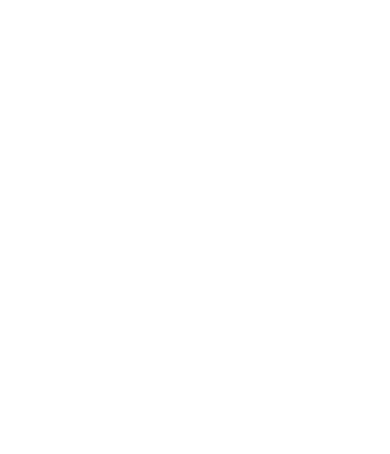
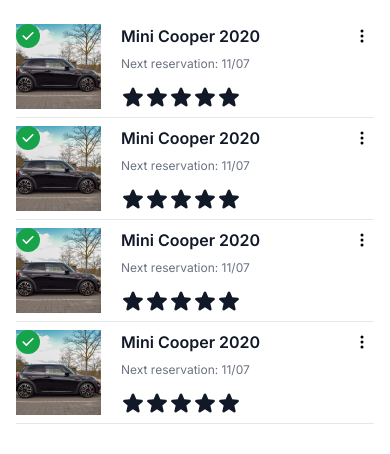
Before and after one commit to Alex5ander/teste-tecnico-desenvolvedor-jr-front-end, a Next.js app: page / in a window 390 px wide. Shown: the top 454 px of the page. Built offline with nearby package versions, Linux system fonts and the light colour scheme.

Commit message:
finished mobile version

```diff
--- a/src/app/page.tsx
+++ b/src/app/page.tsx
@@ -1,3 +1,44 @@
+import { CartListItem } from '@/components/CarListItem';
+
 export default function Home() {
-  return <main className="p-4 lg:p-8"></main>;
+  const cars = [
+    {
+      id: 1,
+      name: 'Mini Cooper 2020',
+      image: '/assets/images/car.png',
+      nextReservation: '11/07',
+    },
+    {
+      id: 2,
+      name: 'Mini Cooper 2020',
+      image: '/assets/images/car.png',
+      nextReservation: '11/07',
+    },
+    {
+      id: 3,
+      name: 'Mini Cooper 2020',
+      image: '/assets/images/car.png',
+      nextReservation: '11/07',
+    },
+    {
+      id: 4,
+      name: 'Mini Cooper 2020',
+      image: '/assets/images/car.png',
+      nextReservation: '11/07',
+    },
+  ];
+  return (
+    <main className="p-4 lg:p-8">
+      {cars.map((car) => (
+        <CartListItem.Root key={car.id}>
+          <CartListItem.Thumbnail imageUri={car.image} />
+          <CartListItem.Content
+            name={car.name}
+            nextReservation={car.nextReservation}
+          />
+          <CartListItem.Actions />
+        </CartListItem.Root>
+      ))}
+    </main>
+  );
 }
--- /dev/null
+++ b/src/components/CarListItem/Actions.tsx
@@ -0,0 +1,19 @@
+export function Actions() {
+  return (
+    <button
+      className="flex w-6 h-6 justify-center items-center"
+      type="button"
+      aria-label="botão de ações"
+    >
+      <svg
+        xmlns="http://www.w3.org/2000/svg"
+        width="16"
+        height="16"
+        fill="currentColor"
+        viewBox="0 0 16 16"
+      >
+        <path d="M9.5 13a1.5 1.5 0 1 1-3 0 1.5 1.5 0 0 1 3 0m0-5a1.5 1.5 0 1 1-3 0 1.5 1.5 0 0 1 3 0m0-5a1.5 1.5 0 1 1-3 0 1.5 1.5 0 0 1 3 0" />
+      </svg>
+    </button>
+  );
+}
--- /dev/null
+++ b/src/components/CarListItem/CartListItem.tsx
@@ -0,0 +1,16 @@
+import { ReactNode } from 'react';
+
+interface Props {
+  children: ReactNode;
+}
+
+export function CartItemList({ children }: Props) {
+  return (
+    <div
+      className="py-2 flex justify-between border-b border-b-gray-200"
+      style={{ gap: 20 }}
+    >
+      {children}
+    </div>
+  );
+}
--- /dev/null
+++ b/src/components/CarListItem/Content.tsx
@@ -0,0 +1,25 @@
+import { Star } from '@/icons/Star';
+
+interface Props {
+  name: string;
+  nextReservation: string;
+}
+
+export function Content(props: Props) {
+  return (
+    <div className="flex flex-col flex-1 justify-between">
+      <div className="flex flex-col gap-2">
+        <p className="text-gray-900 font-semibold text-base">{props.name}</p>
+        <p className="text-gray-500 font-normal text-xs">
+          <span className="inline lg:hidden">Next reservation: </span>
+          {props.nextReservation}
+        </p>
+      </div>
+      <div className="flex">
+        {[0, 1, 2, 3, 4].map((e) => (
+          <Star key={e} className="cursor-pointer fill-[#111928]" />
+        ))}
+      </div>
+    </div>
+  );
+}
--- /dev/null
+++ b/src/components/CarListItem/Thumbnail.tsx
@@ -0,0 +1,24 @@
+import { Check } from '@/icons/Check';
+import Image from 'next/image';
+
+interface Props {
+  imageUri: string;
+}
+
+export function Thumbnail({ imageUri }: Props) {
+  return (
+    <div className="relative flex-none">
+      <Image
+        src={imageUri}
+        width={85}
+        height={85}
+        style={{ width: 'auto', maxWidth: 85 }}
+        priority
+        alt="Imagem de um carro"
+      />
+      <div className="block lg:hidden w-6 h-6 absolute top-0 left-0 bg-green-600 rounded-full fill-white flex items-center justify-center">
+        <Check />
+      </div>
+    </div>
+  );
+}
--- /dev/null
+++ b/src/components/CarListItem/index.tsx
@@ -0,0 +1,11 @@
+import { CartItemList as Root } from './CartListItem';
+import { Thumbnail } from './Thumbnail';
+import { Content } from './Content';
+import { Actions } from './Actions';
+
+export const CartListItem = {
+  Root,
+  Thumbnail,
+  Content,
+  Actions,
+};
--- /dev/null
+++ b/src/icons/Check.tsx
@@ -0,0 +1,21 @@
+import { SVGProps } from 'react';
+
+export function Check(props: SVGProps<SVGSVGElement>) {
+  return (
+    <svg
+      width="12"
+      height="8"
+      viewBox="0 0 12 8"
+      fill="none"
+      xmlns="http://www.w3.org/2000/svg"
+      {...props}
+    >
+      <path
+        fillRule="evenodd"
+        clipRule="evenodd"
+        d="M11.3656 0.2344C11.5156 0.384422 11.5998 0.587869 11.5998 0.8C11.5998 1.01213 11.5156 1.21558 11.3656 1.3656L4.96562 7.7656C4.8156 7.91558 4.61215 7.99983 4.40002 7.99983C4.18789 7.99983 3.98444 7.91558 3.83442 7.7656L0.63442 4.5656C0.488694 4.41472 0.408059 4.21264 0.409881 4.00288C0.411704 3.79312 0.495839 3.59247 0.644166 3.44414C0.792492 3.29582 0.993142 3.21168 1.2029 3.20986C1.41266 3.20804 1.61474 3.28867 1.76562 3.4344L4.40002 6.0688L10.2344 0.2344C10.3844 0.0844231 10.5879 0.000170708 10.8 0.000170708C11.0122 0.000170708 11.2156 0.0844231 11.3656 0.2344Z"
+        fill="white"
+      />
+    </svg>
+  );
+}
--- /dev/null
+++ b/src/icons/Star.tsx
@@ -0,0 +1,20 @@
+import { SVGProps } from 'react';
+
+export function Star(props: SVGProps<SVGSVGElement>) {
+  return (
+    <svg
+      xmlns="http://www.w3.org/2000/svg"
+      viewBox="0 0 24 24"
+      width={24}
+      height={24}
+      fill="currentColor"
+      {...props}
+    >
+      <path
+        fillRule="evenodd"
+        d="M10.788 3.21c.448-1.077 1.976-1.077 2.424 0l2.082 5.006 5.404.434c1.164.093 1.636 1.545.749 2.305l-4.117 3.527 1.257 5.273c.271 1.136-.964 2.033-1.96 1.425L12 18.354 7.373 21.18c-.996.608-2.231-.29-1.96-1.425l1.257-5.273-4.117-3.527c-.887-.76-.415-2.212.749-2.305l5.404-.434 2.082-5.005Z"
+        clipRule="evenodd"
+      />
+    </svg>
+  );
+}
```
Also changed, not shown: public/assets/images/car.png (added).
